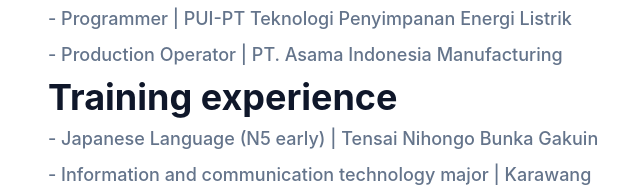
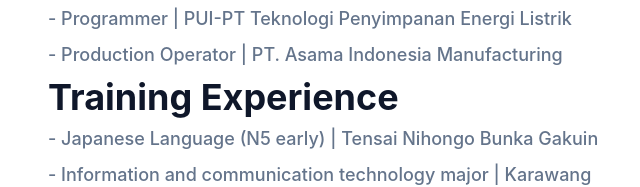
Before and after one commit to WAW-Elektronik/Portfolio-Wahono-Aji-Warjono, a plain HTML site: page index.html in a window 1280 px wide. Shown: the part 1240-1427 px from the top of the page, 0-640 px from the left. Drawn offline with Linux system fonts and the light colour scheme.

Commit message:
Update index.html

```diff
--- a/index.html
+++ b/index.html
@@ -90,7 +90,7 @@
                 <p class="font-medium text-base text-secondary mb-2 mx-w-xl lg:text-lg"> - Research Assistant | Instrumentation and Control Laboratory Universitas Sebelas Maret</p>
                 <p class="font-medium text-base text-secondary mb-2 mx-w-xl lg:text-lg"> - Programmer | PUI-PT Teknologi Penyimpanan Energi Listrik</p>
                 <p class="font-medium text-base text-secondary mb-2 mx-w-xl lg:text-lg"> - Production Operator | PT. Asama Indonesia Manufacturing</p>
-                <h2 class="font-bold text-dark text-3xl mb-2 max-w-md lg:text-4xl">Training experience</h2>
+                <h2 class="font-bold text-dark text-3xl mb-2 max-w-md lg:text-4xl">Training Experience</h2>
                 <p class="font-medium text-base text-secondary mb-2 mx-w-xl lg:text-lg"> - Japanese Language (N5 early) | Tensai Nihongo Bunka Gakuin</p>
                 <p class="font-medium text-base text-secondary mb-2 mx-w-xl lg:text-lg"> - Information and communication technology major | Karawang Disnaker Work Training Center</p>
             </div>
```
